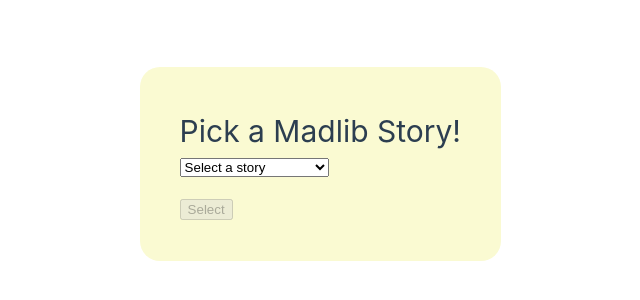
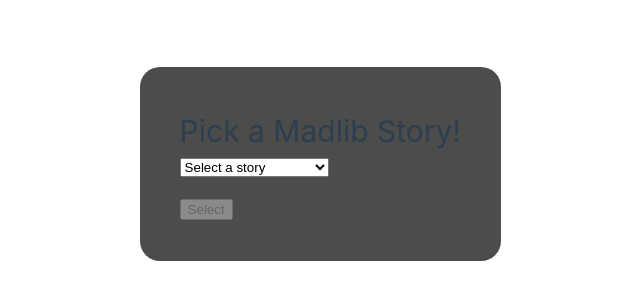
Before and after one commit to AnyaAven/madlibs-vue, a Vue app: page / in a window 1280 px wide. Shown: the part 236-536 px from the top of the page, without its empty margins (119-759 px from the left). Built offline with nearby package versions, Linux system fonts and the light colour scheme.

Commit message:
Bugfix: template -> text
The component was not updated to the change within the Story class that removed the text property all together. It left the template undefined which caused errors when creating instances.

```diff
--- a/src/components/MadlibApp.vue
+++ b/src/components/MadlibApp.vue
@@ -33,7 +33,7 @@ export default {
     }
   },
   setup(props) {
-    const story = ref(null);
+    const story = ref(null)
     const titles = Object.keys(props.stories);
 
     const hasResult = computed(() => story.value?.result?.length > 0);
@@ -45,7 +45,7 @@ export default {
       story.value = new Story({
         title,
         prompts,
-        text
+        template: text
       });
 
       console.log("Updated selection:", {story: story.value })
@@ -76,7 +76,7 @@ export default {
 
 <style scoped>
 .MadlibApp {
-  background-color: lightgoldenrodyellow;
+  background-color: #4c4c4a;
   padding: 40px;
   border-radius: 20px;
   margin: 20px;
```
